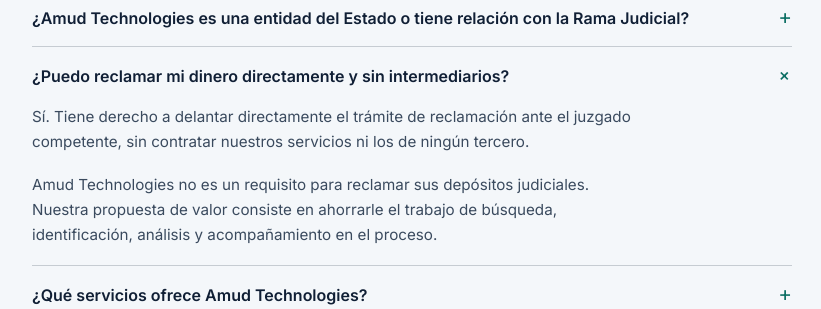
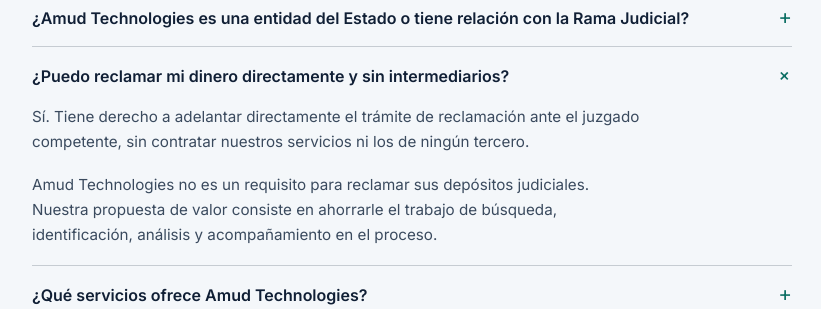
Before and after one commit to amudtechnologies/claims-engine, a Django app: page /depositos-judiciales/ in a window 1280 px wide, after a click on "¿Puedo reclamar mi dinero directamente y sin intermediarios?". Shown: the part 5850-6159 px from the top of the page, without its empty margins (82-903 px from the left). Run offline with Django 5.2, Linux system fonts and the light colour scheme; data comes from the database, SQL or seed files in the repository.

Commit message:
JD landing FAQ: fix typo 'delantar' → 'adelantar'
Co-Authored-By: Claude Opus 5.5 <noreply@anthropic.com>

```diff
--- a/web/judicial_deposits/templates/judicial_deposits/index.html
+++ b/web/judicial_deposits/templates/judicial_deposits/index.html
@@ -251,7 +251,7 @@
       </details>
       <details>
         <summary>¿Puedo reclamar mi dinero directamente y sin intermediarios?</summary>
-        <p>Sí. Tiene derecho a delantar directamente el trámite de reclamación ante el juzgado competente, sin contratar nuestros servicios ni los de ningún tercero.</p>
+        <p>Sí. Tiene derecho a adelantar directamente el trámite de reclamación ante el juzgado competente, sin contratar nuestros servicios ni los de ningún tercero.</p>
         <p>Amud Technologies no es un requisito para reclamar sus depósitos judiciales. Nuestra propuesta de valor consiste en ahorrarle el trabajo de búsqueda, identificación, análisis y acompañamiento en el proceso.</p>
       </details>
       <details>
```
